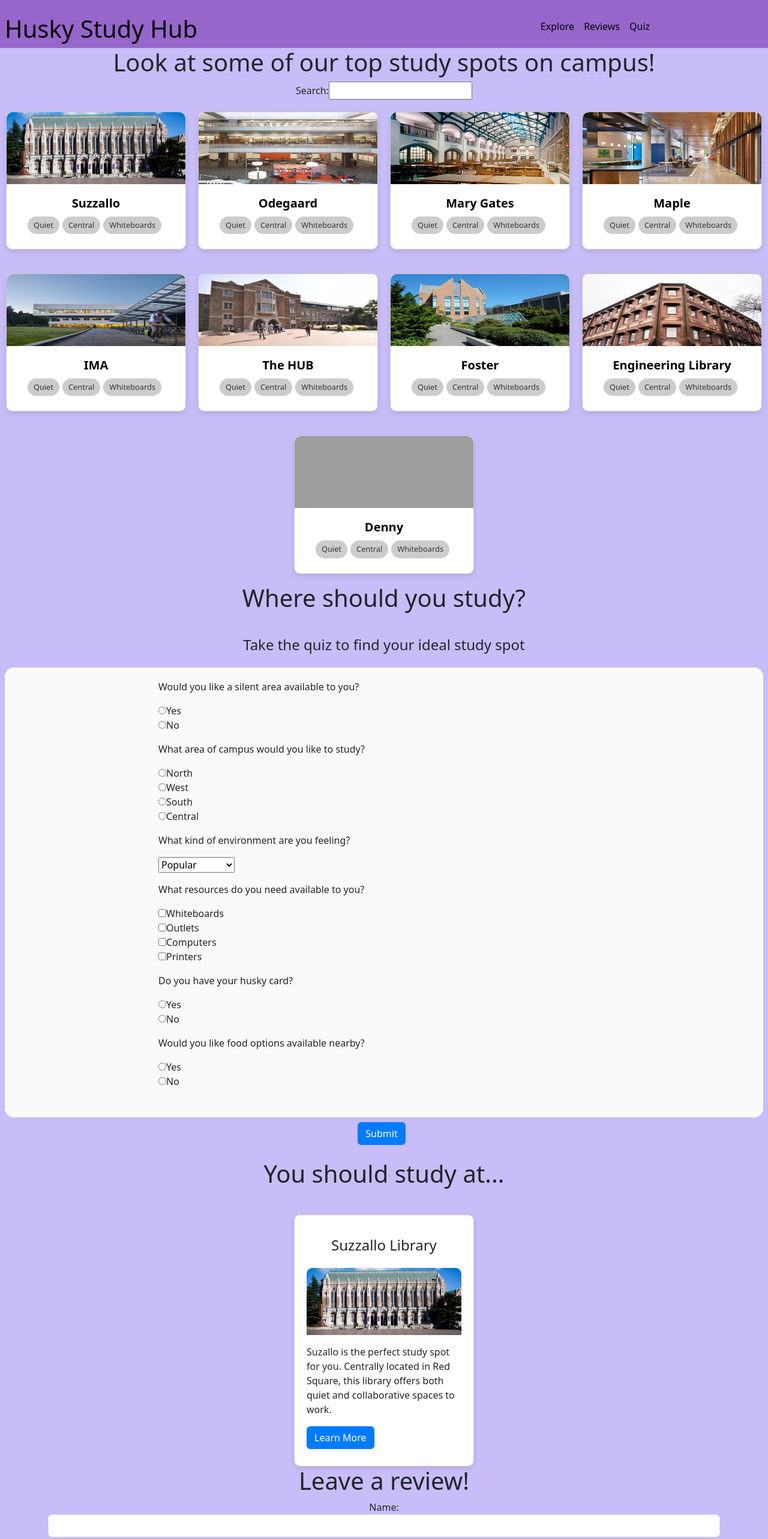
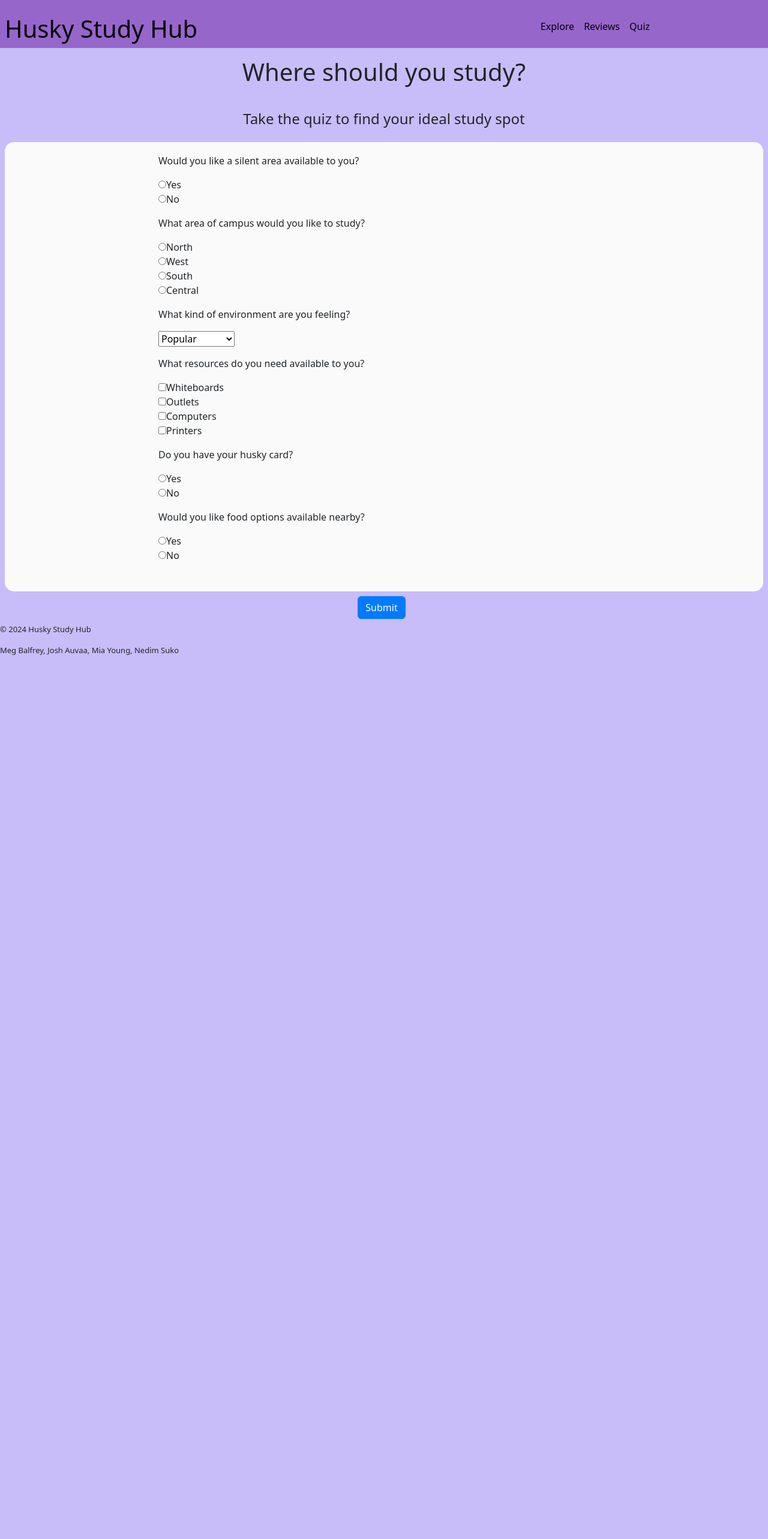
Before and after one commit to info340b-sp24/project-group3, a React (Create React App) app: page /quiz.html in a window 1280 px wide. Shown: the top 2566 px of the page at 60% size. After the commit the page ends 1111 px from the top, so only its background shows below. Built offline with nearby package versions, Linux system fonts and the light colour scheme; grey boxes are pictures that could not be loaded.

Commit message:
Separate pages

```diff
--- a/package.json
+++ b/package.json
@@ -9,6 +9,7 @@
     "bootstrap": "^5.3.3",
     "react": "^18.3.1",
     "react-dom": "^18.3.1",
+    "react-router-dom": "^6.23.1",
     "react-scripts": "5.0.1",
     "web-vitals": "^2.1.4"
   },
--- a/src/components/App.js
+++ b/src/components/App.js
@@ -6,6 +6,7 @@ import { QuizResults } from './quizresults';
 import { Reviews } from './reviews';
 import { SubmitReview } from './submitreview';
 import { Suzzallo } from './suz';
+import { Routes, Route, Link } from 'react-router-dom';
 
 // import '.src/style.css'
 // import 'bootstrap/dist/css/bootstrap.css'
@@ -23,20 +24,22 @@ import QUESTION_DATA from './quiz-questions.json';
           <nav>
             <h1>Husky Study Hub</h1>
             <ul className="nav-links">
-              <li><a href="index.html">Explore</a></li>
-              <li><a href="reviews.html">Reviews</a></li>
-              <li><a href="quiz.html">Quiz</a></li>
+              <li><Link to="index.html">Explore</Link></li>
+              <li><Link to="reviews.html">Reviews</Link></li>
+              <li><Link to="quiz.html">Quiz</Link></li>
             </ul>
           </nav>
         </header>
 
-        <Explore data={displayedData}></Explore>
-        <Quiz questionData={QUESTION_DATA}></Quiz>
-        <QuizResults></QuizResults>
-        <SubmitReview></SubmitReview>
-        <QuizResults></QuizResults>
-        <Reviews data={displayedData}></Reviews>
-        <Suzzallo></Suzzallo>
+        <Routes>
+          <Route index element={<Explore data={displayedData}></Explore>}></Route>
+          <Route path='index.html' element={<Explore data={displayedData}></Explore>} ></Route>
+          <Route path='quiz.html' element={<Quiz questionData={QUESTION_DATA}></Quiz>}></Route>
+          <Route path='quizresults.html' element={<QuizResults></QuizResults>}></Route>
+          <Route path='submitreview.html' element={<SubmitReview></SubmitReview>}></Route>
+          <Route path='reviews.html' element={<Reviews data={displayedData}></Reviews>}></Route>
+          <Route path='suz.html' element={<Suzzallo></Suzzallo>}></Route>
+        </Routes>
 
         <footer>
           <p>&copy; 2024 Husky Study Hub</p>
--- a/src/components/quiz.js
+++ b/src/components/quiz.js
@@ -68,5 +68,6 @@ export function Quiz(props) {
                 </div>
             </form>
         </main>
+
     );
 }
--- a/src/index.js
+++ b/src/index.js
@@ -1,5 +1,6 @@
 import React from 'react';
 import ReactDOM from 'react-dom/client';
+import { BrowserRouter } from 'react-router-dom';
 import App from './components/App';
 
 import 'bootstrap/dist/css/bootstrap.css'
@@ -10,6 +11,8 @@ import STUDY_SPOTS from './data/studyspots.json';
 const root = ReactDOM.createRoot(document.getElementById('root'));
 root.render(
   <React.StrictMode>
+    <BrowserRouter>
     <App spotData={STUDY_SPOTS}/>
+    </BrowserRouter>
   </React.StrictMode>
 );
```
Also changed, not shown: 1 other file (tests, documents, lock files or other folders).
